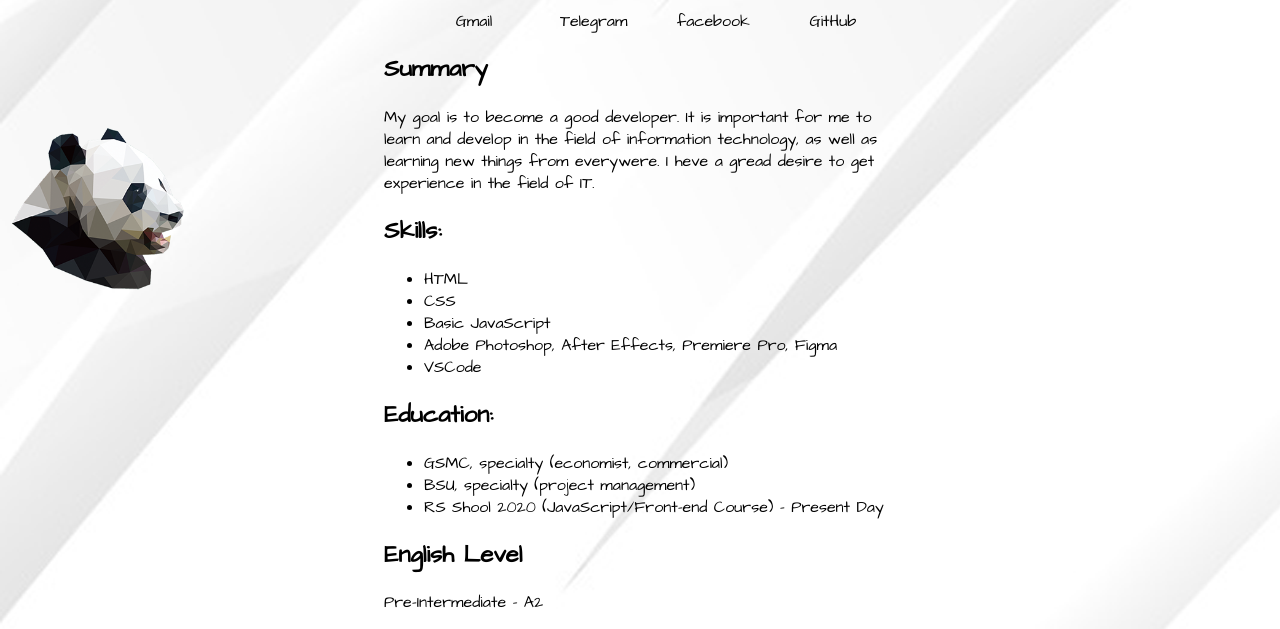
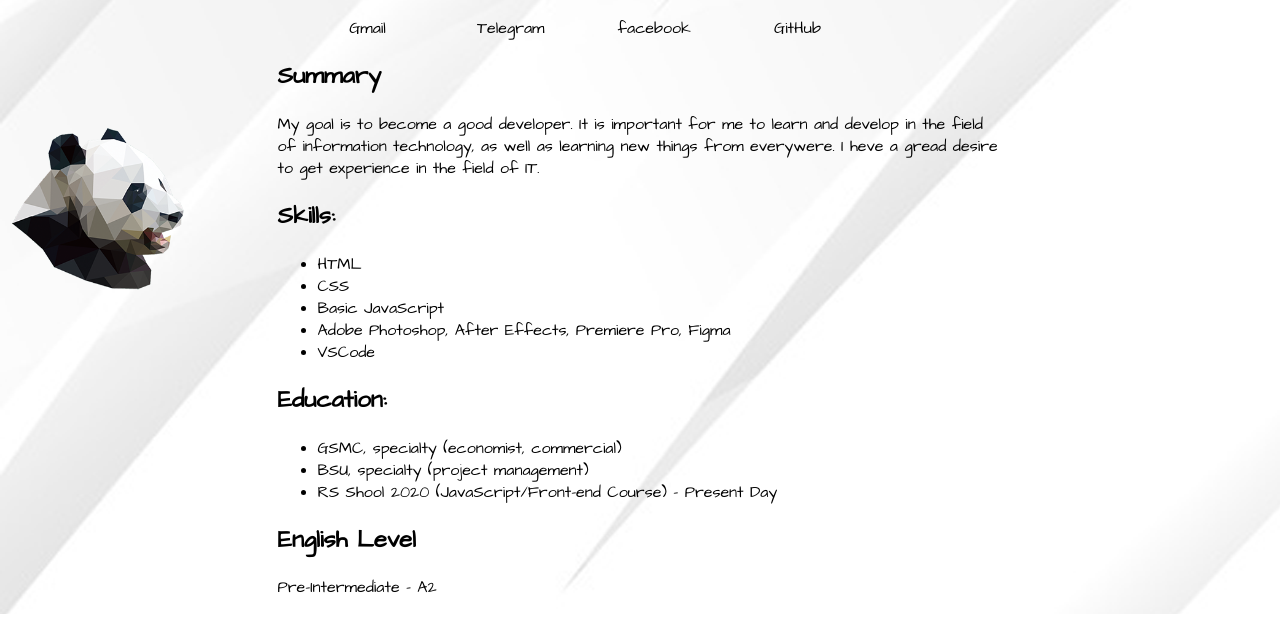
Before and after one commit to aliamora/rsschool-cv, a plain HTML site: page index.html in a window 1280 px wide. Shown: the part 349-978 px from the top of the page. Drawn offline with Linux system fonts and the light colour scheme.

Commit message:
refactor: formatting code

```diff
--- a/style.css
+++ b/style.css
@@ -1,11 +1,13 @@
 body {
+    display: block;
+    width: 725px;
+    margin: 0 auto;
     background-image: url(./img/background.png);
-    background-repeat: no-repeat;
-    margin-left: 30%;
-    margin-right: 30%;
-    font-family: 'Architects Daughter', cursive;
+    font-family: 'Architects Daughter', cursive, sans-serif;
 }
+
 header {
+    margin: 15px 0 0 0;
     text-align: center;
 }
 
@@ -21,7 +23,7 @@ h1 {
 .navbar ul {
     display: flex;
     list-style-type: none;
-    width: 459px;
+    width: 530px;;
     justify-content: space-between;
 }
 
```
